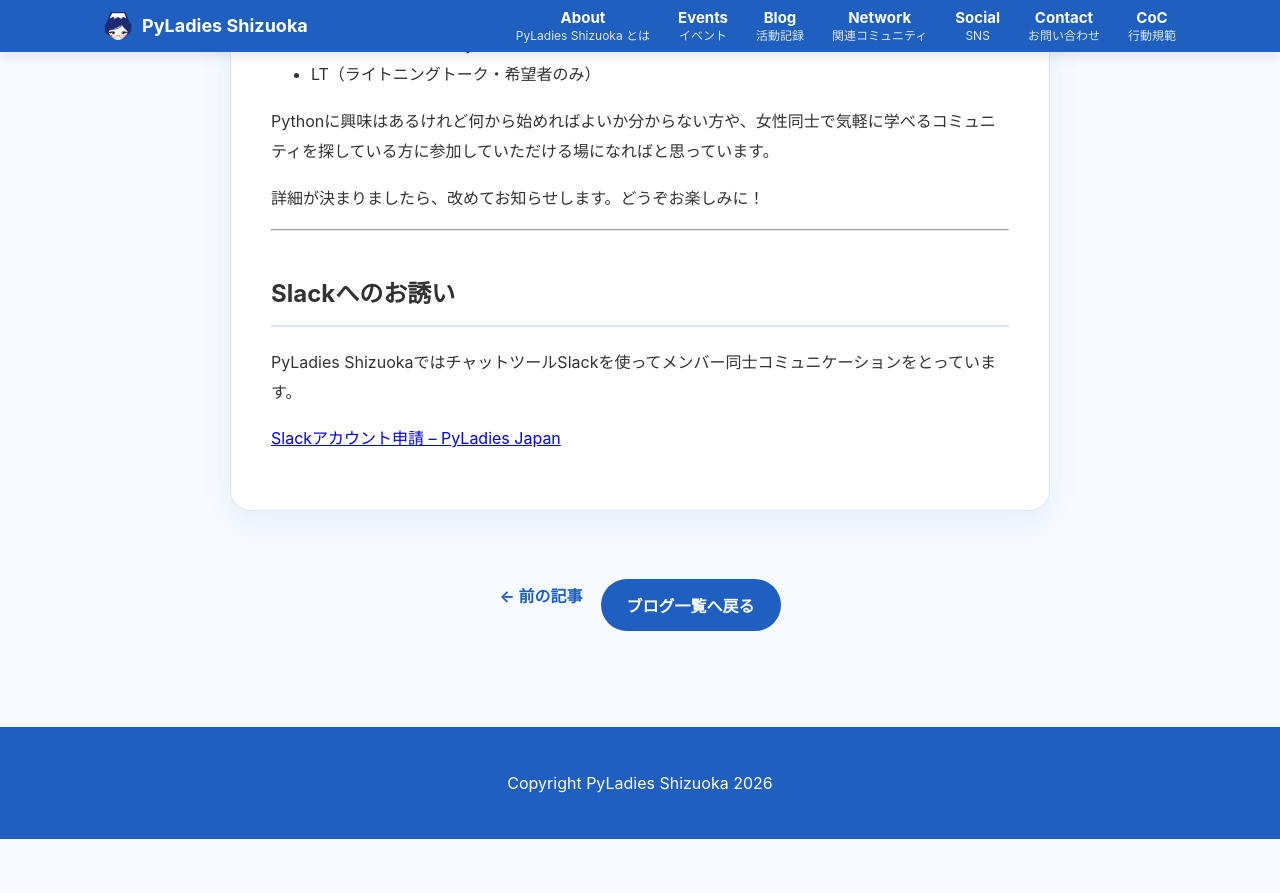
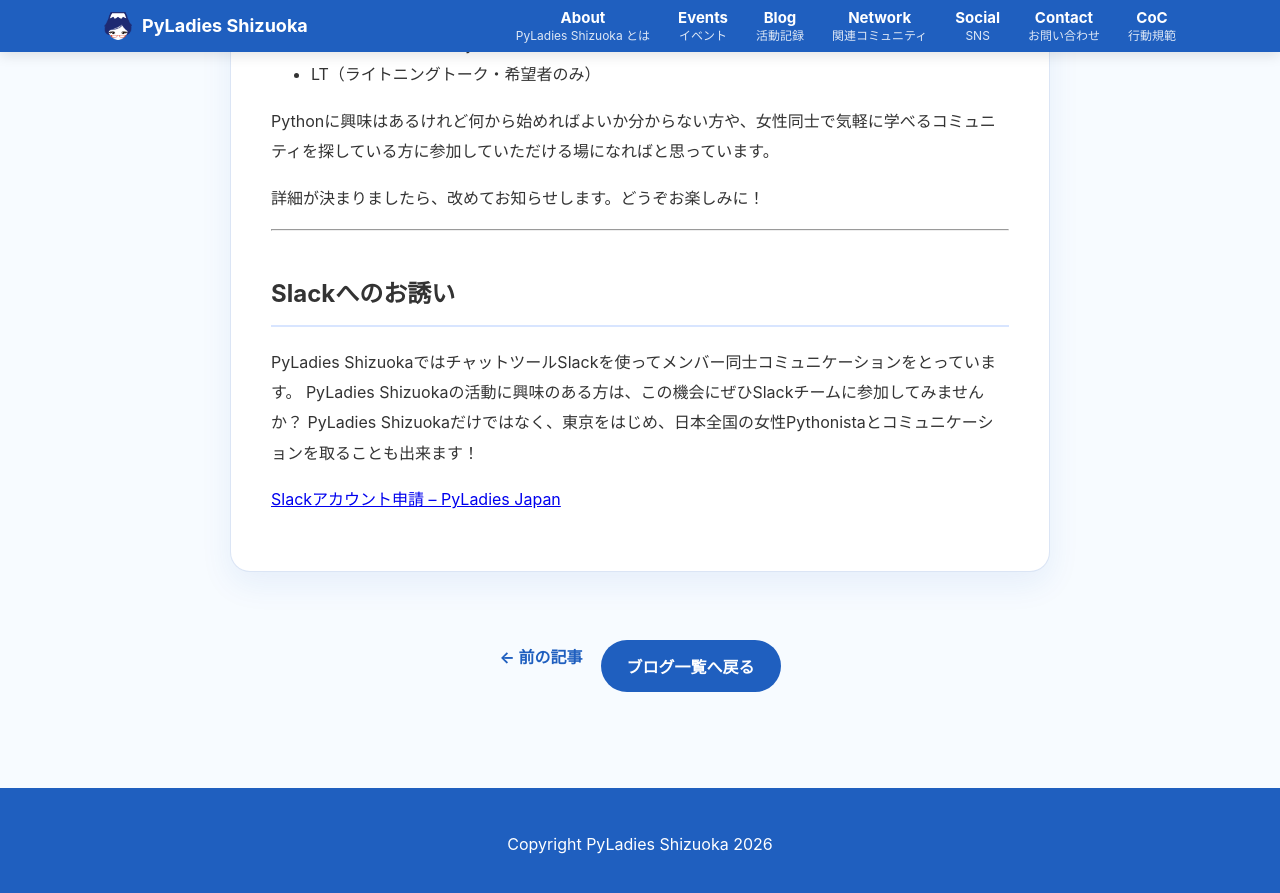
Before and after one commit to PyLadiesShizuoka/pyladiesshizuoka.github.io, a Jekyll site: the page built from _posts/2026-04-09-firstevent-planning.md, in a window 1280 px wide and 900 px high, scrolled down 985 px. Shown: the top 893 px of the window. Built offline with Jekyll 4.4.1, drawn with Linux system fonts in a browser that asks for light colours; before the commit the page ends 1824 px from its top, so only the background shows below that.

Commit message:
Update 2026-04-09-firstevent-planning.md

```diff
--- a/_posts/2026-04-09-firstevent-planning.md
+++ b/_posts/2026-04-09-firstevent-planning.md
@@ -32,5 +32,7 @@
 ## Slackへのお誘い
 
 PyLadies ShizuokaではチャットツールSlackを使ってメンバー同士コミュニケーションをとっています。
+PyLadies Shizuokaの活動に興味のある方は、この機会にぜひSlackチームに参加してみませんか？
+PyLadies Shizuokaだけではなく、東京をはじめ、日本全国の女性Pythonistaとコミュニケーションを取ることも出来ます！
 
 [Slackアカウント申請 – PyLadies Japan](https://docs.google.com/forms/d/e/1FAIpQLSelRdBGus7o6MsijTZiTt1kFAoFYQlwYgrBPQOrGVwGlAmHNg/viewform)
```
